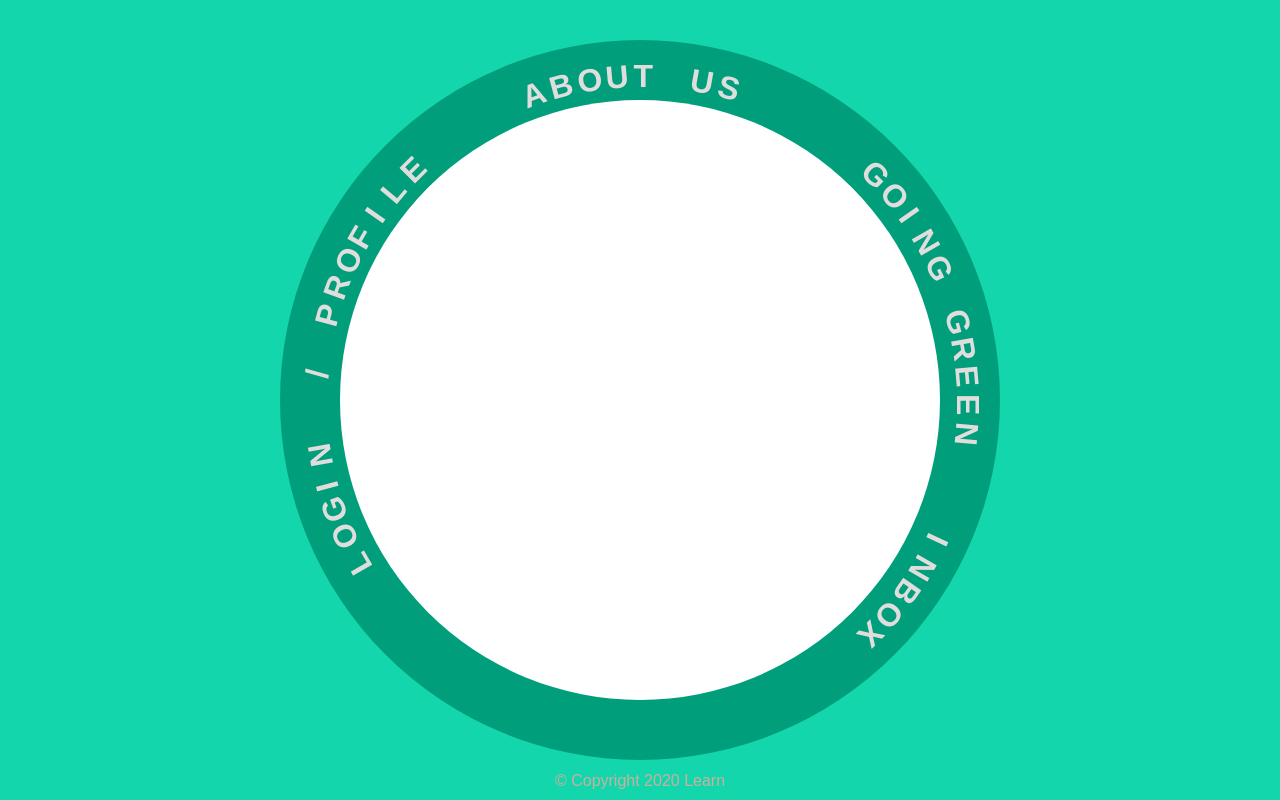
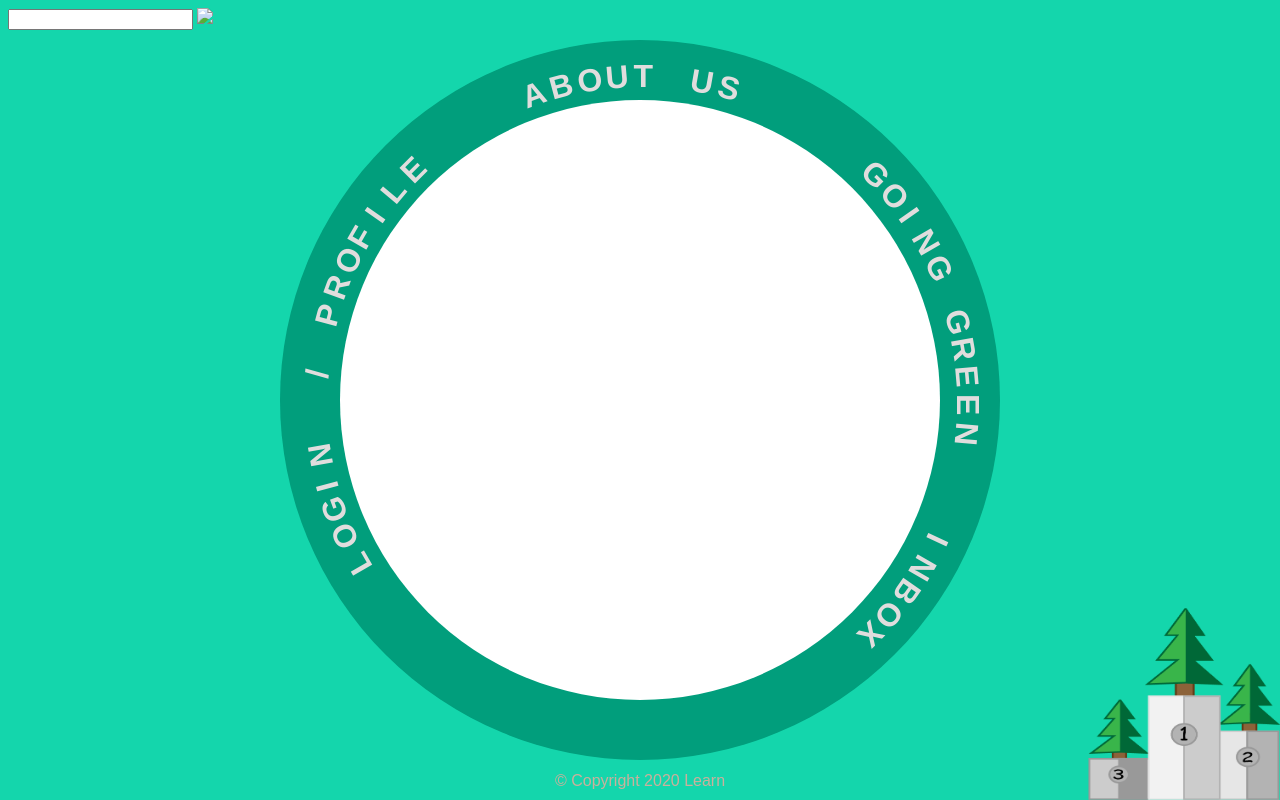
Before and after one commit to sonnyloweus/OnTheGrow, a PHP site: page / in a window 1280 px wide. Run offline with PHP 8.4, Linux system fonts and the light colour scheme.

Commit message:
2/22/2020 12:09
Co-authored-by: Shiven.Pandey23@bcp.org <Shiven.Pandey23@bcp.org>
Co-authored-by: Nihaal.Konda23@bcp.org <Nihaal.Konda23@bcp.org>

```diff
--- a/index.css
+++ b/index.css
@@ -159,6 +159,35 @@
     z-index: 0;
     outline: none;
 }
+
+#leaderboardIcon{
+    z-index: 0;
+    position: absolute;
+    bottom: 0;
+    right: 0;
+    width: 15vw;
+    height: 15vw;
+}
+
+#leaderboardButton:hover ~ #leaderboardIcon{
+    transition: 1s;
+    background-color: #f7f1f181;
+    border-radius: 50%;
+}
+
+#leaderboardButton{
+    border: none;
+    box-shadow: none;
+    background: none;
+    outline: none;
+    z-index: 1;
+    position: absolute;
+    bottom: 0;
+    right: 0;
+    width: 15vw;
+    height: 15vw;
+}
+
 
 #loginProfile:hover ~ .circleText1 span{
     transition: 1s;
--- a/index.php
+++ b/index.php
@@ -9,7 +9,9 @@
         $email = mysqli_real_escape_string($conn, $_GET['email']);
         $location = mysqli_real_escape_string($conn, $_GET['location']);
 
-        $sql = "SELECT * FROM members WHERE username = '$username'";
+        $testUser = strtolower($username);
+
+        $sql = "SELECT * FROM members WHERE username = '$testUser'";
         //make query + result
         $result = mysqli_query($conn, $sql);
         //fetch array from result
@@ -98,8 +100,8 @@
 
     <!-- ##################### python ################ -->
     <?php
-        $python = `index.py`;
-        echo $python;
+        // $python = `index.py`;
+        // echo $python;
     ?>
 
     <!-- ##################### content ################ -->
--- a/templates/loginSystem.php
+++ b/templates/loginSystem.php
@@ -1,3 +1,8 @@
+<?php
+
+
+?>
+
 <div id="loginSystem" class="loginSystem">
     <div class="buttons">
         <button id="RegisterButton">Register</button>
--- a/templates/menu.php
+++ b/templates/menu.php
@@ -1,3 +1,10 @@
+<?php
+    if (isset($_GET['leaderboard'])) {
+        $python = `index.py`;
+        echo $python;
+    }
+?>
+
 <div class="menu">
         <button id="loginProfile"></button>
             <div class = "circleText1">
@@ -50,4 +57,12 @@
                 <span>O</span>
                 <span>X</span>
             </div>
+        <form method="GET">
+            <input type="submit" name="leaderboard" value="" id="leaderBoardButton"></input>
+            <img id="leaderboardIcon" src="images/leaderboardIcon.png">
+
+
+            <input type="sumbit" name="My Tree" value="" id="myTreeButton"></input>
+            <img id="myTree" src="images/myTree.png">
+        </form>
     </div>
```
Also changed, not shown: images/leaderboardIcon.png (added), images/myTree.png (added), 2 other files.
